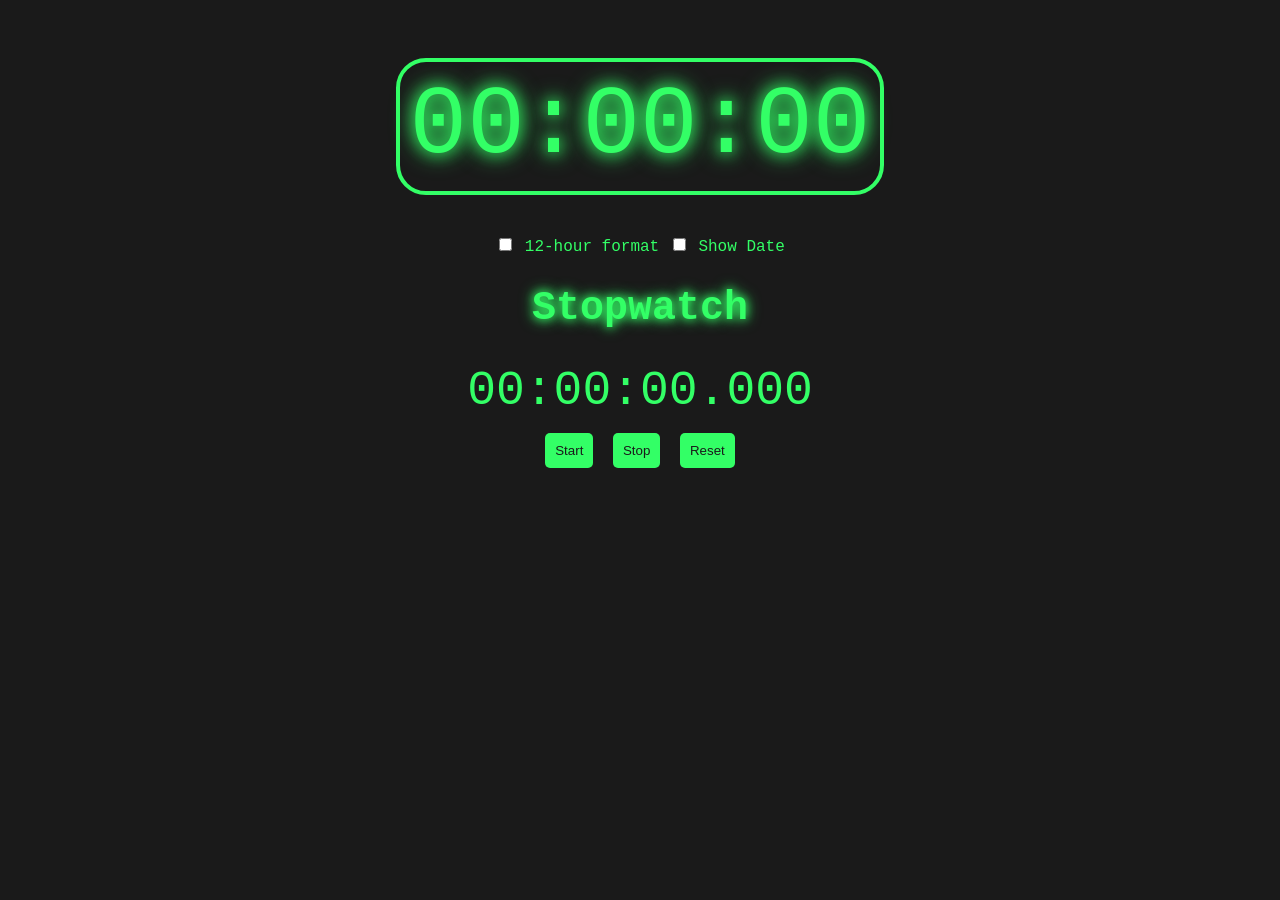
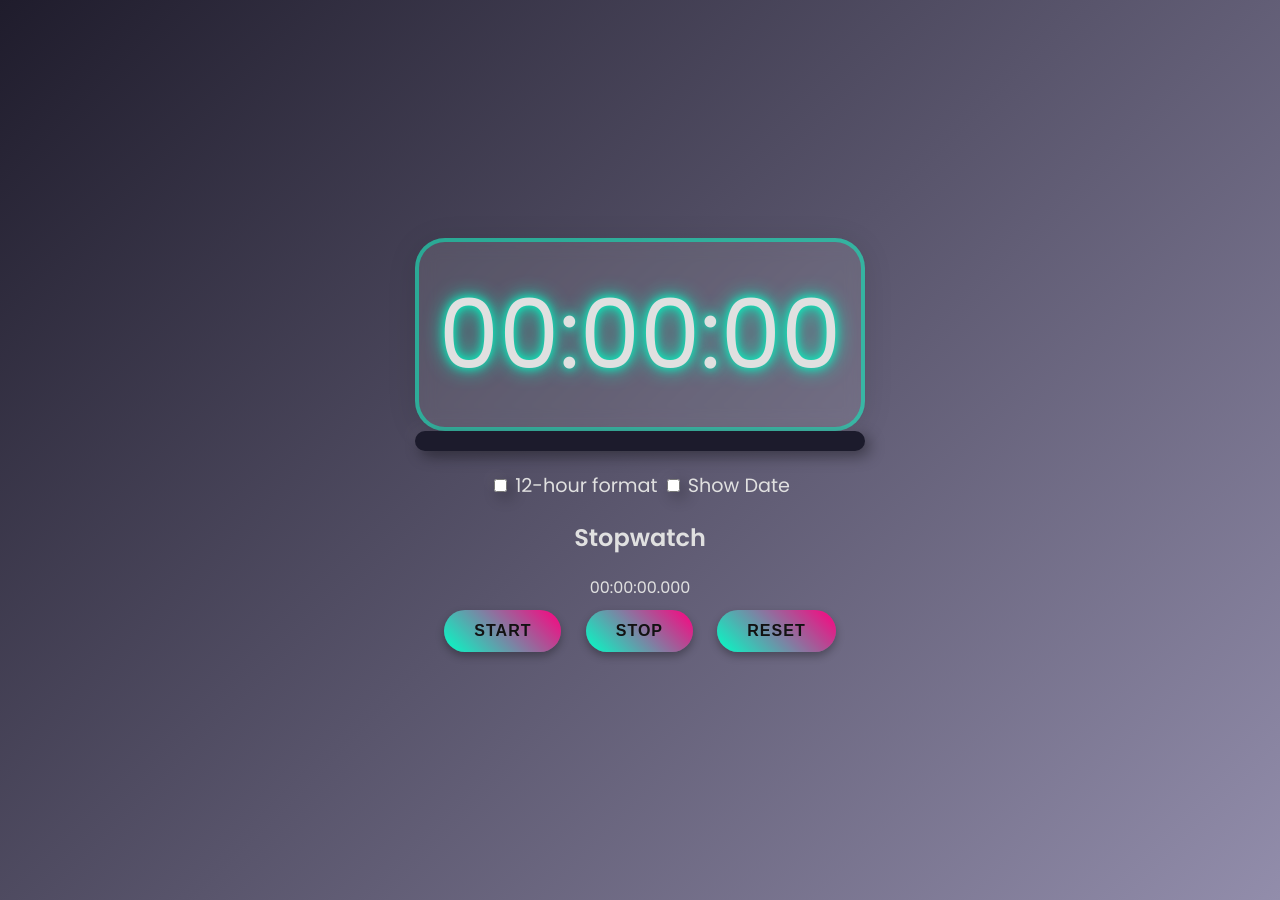
Before and after one commit to VaibhavDSCE/HackSprint---beginners, a plain HTML site: page index.html in a window 1280 px wide. Before the commit the page ends 800 px from the top, so only its background shows below. Drawn offline with Linux system fonts and the light colour scheme.

Commit message:
Update style.css

```diff
--- a/style.css
+++ b/style.css
@@ -1,61 +1,180 @@
-/* style.css */
+@import url('https://fonts.googleapis.com/css2?family=Poppins:wght@300;400;600&display=swap');
+
+/* General Styling */
 body {
-    font-family: 'Courier New', Courier, monospace;
-    background-color: #1a1a1a;
-    color: #33FF66;
+    font-family: 'Poppins', sans-serif;
+    background: linear-gradient(135deg, #1f1c2c, #928dab); /* Subtle dark gradient background */
+    color: #E0E0E0;
     text-align: center;
     padding: 50px;
+    margin: 0;
+    min-height: 100vh;
+    display: flex;
+    justify-content: center;
+    align-items: center;
+    flex-direction: column;
+    scroll-snap-type: y mandatory; /* Scroll snapping */
+    overflow-y: scroll;
 }
 
+/* Section for Scroll Snapping */
+section {
+    height: 100vh;
+    scroll-snap-align: start;
+}
+
+/* Glassmorphism Styling for Clock */
 .clock {
     font-size: 6rem;
-    margin-bottom: 20px;
+    padding: 20px;
     border-radius: 30px;
-    padding: 10px;
-    border: 4px solid #33FF66;
-    display: inline-block;
-    text-shadow: 0 0 15px #33FF66, 0 0 25px #33FF66;
+    border: 4px solid rgba(0, 255, 198, 0.5); /* Neon Cyan */
+    background: rgba(255, 255, 255, 0.1); /* Glassmorphism */
+    box-shadow: 0 4px 30px rgba(0, 0, 0, 0.1); /* Subtle glow */
+    backdrop-filter: blur(10px); /* Glass blur effect */
+    text-shadow: 0 0 10px #00FFC6, 0 0 20px #00FFC6;
+    transition: all 0.4s ease;
+    animation: fadeIn 2s ease forwards;
 }
 
+.clock:hover {
+    border-color: rgba(255, 0, 127, 0.5); /* Neon Pink on hover */
+    text-shadow: 0 0 20px #FF007F, 0 0 40px #FF007F;
+    transform: scale(1.1);
+}
+
+/* Date Styling */
 .date {
     font-size: 2rem;
-    margin-bottom: 10px;
-    text-shadow: 0 0 10px #33FF66, 0 0 15px #33FF66;
+    color: rgba(224, 224, 224, 0.8); /* Lighter gray */
+    text-shadow: 0 0 10px rgba(0, 255, 198, 0.5);
+    animation: slideInUp 2s ease forwards;
 }
 
+/* Quote Styling with Neumorphism */
 .quote {
     font-size: 1.5rem;
-    margin-top: 10px;
+    padding: 10px 20px;
+    background-color: #1c1b2c;
+    border-radius: 15px;
+    box-shadow: 5px 5px 15px rgba(0, 0, 0, 0.4), -5px -5px 15px rgba(255, 255, 255, 0.05); /* Neumorphism */
+    color: #FF007F;
     transition: opacity 1s ease-in-out;
     opacity: 0;
+    animation: fadeIn 4s ease forwards;
 }
 
+/* Settings Section */
 .settings {
     margin-top: 20px;
+    font-size: 1.2rem;
 }
 
-.stopwatch-title {
-    margin-top: 30px;
-    font-size: 2.5rem;
-    color: #33FF66;
-    text-shadow: 0 0 10px #33FF66, 0 0 15px #33FF66;
+/* Neon Styled Buttons with Sound and Hover Effects */
+button {
+    padding: 12px 30px;
+    font-size: 16px;
+    font-weight: bold;
+    color: #121212;
+    background: linear-gradient(45deg, #00FFC6, #FF007F);
+    border: none;
+    border-radius: 30px;
+    cursor: pointer;
+    box-shadow: 0 4px 8px rgba(0, 0, 0, 0.3);
+    position: relative;
+    overflow: hidden;
+    text-transform: uppercase;
+    letter-spacing: 1px;
+    margin: 10px;
+    transition: all 0.3s ease;
 }
 
-.timer-container {
-    margin-top: 20px;
+button:hover {
+    background: linear-gradient(45deg, #FF007F, #00FFC6);
+    box-shadow: 0 6px 15px rgba(0, 0, 0, 0.5);
+    transform: translateY(-3px);
 }
 
-#stopwatchDisplay {
-    font-size: 3rem;
-    margin-bottom: 10px;
+/* Press Effect (When Button is Pressed) */
+button:active {
+    transform: translateY(4px);
+    box-shadow: 0px 2px 4px rgba(0, 0, 0, 0.2);
 }
 
-button {
-    margin: 5px;
+/* Icon Animation on Hover */
+button::before {
+    content: '→';
+    position: absolute;
+    right: -40px;
+    top: 50%;
+    transform: translateY(-50%);
+    font-size: 20px;
+    opacity: 0;
+    transition: all 0.3s ease;
+    color: #FF007F;
+}
+
+button:hover::before {
+    right: 15px;
+    opacity: 1;
+}
+
+/* Blinking Button */
+.blinking-button {
+    animation: blink 1s infinite;
+}
+
+@keyframes blink {
+    0% { opacity: 1; }
+    50% { opacity: 0; }
+    100% { opacity: 1; }
+}
+
+/* Fade In Animation */
+@keyframes fadeIn {
+    0% { opacity: 0; }
+    100% { opacity: 1; }
+}
+
+/* Slide In Up Animation */
+@keyframes slideInUp {
+    0% { transform: translateY(50px); opacity: 0; }
+    100% { transform: translateY(0); opacity: 1; }
+}
+
+/* Neumorphism for Inputs */
+input {
     padding: 10px;
-    background-color: #33FF66;
-    color: #1a1a1a;
+    border-radius: 10px;
+    box-shadow: 5px 5px 15px rgba(0, 0, 0, 0.3), -5px -5px 15px rgba(255, 255, 255, 0.05); /* Neumorphism */
+    background-color: #1c1b2c;
+    color: #E0E0E0;
     border: none;
-    border-radius: 5px;
-    cursor: pointer;
+    transition: all 0.3s ease;
 }
+
+input:focus {
+    outline: none;
+    box-shadow: 5px 5px 15px rgba(0, 255, 198, 0.5), -5px -5px 15px rgba(255, 255, 255, 0.05);
+}
+
+/* Media Queries for Responsive Design */
+@media (max-width: 768px) {
+    .clock {
+        font-size: 4rem;
+        padding: 10px;
+    }
+
+    .date {
+        font-size: 1.5rem;
+    }
+
+    .quote {
+        font-size: 1.2rem;
+    }
+
+    button {
+        font-size: 14px;
+        padding: 10px 20px;
+    }
+}
```
